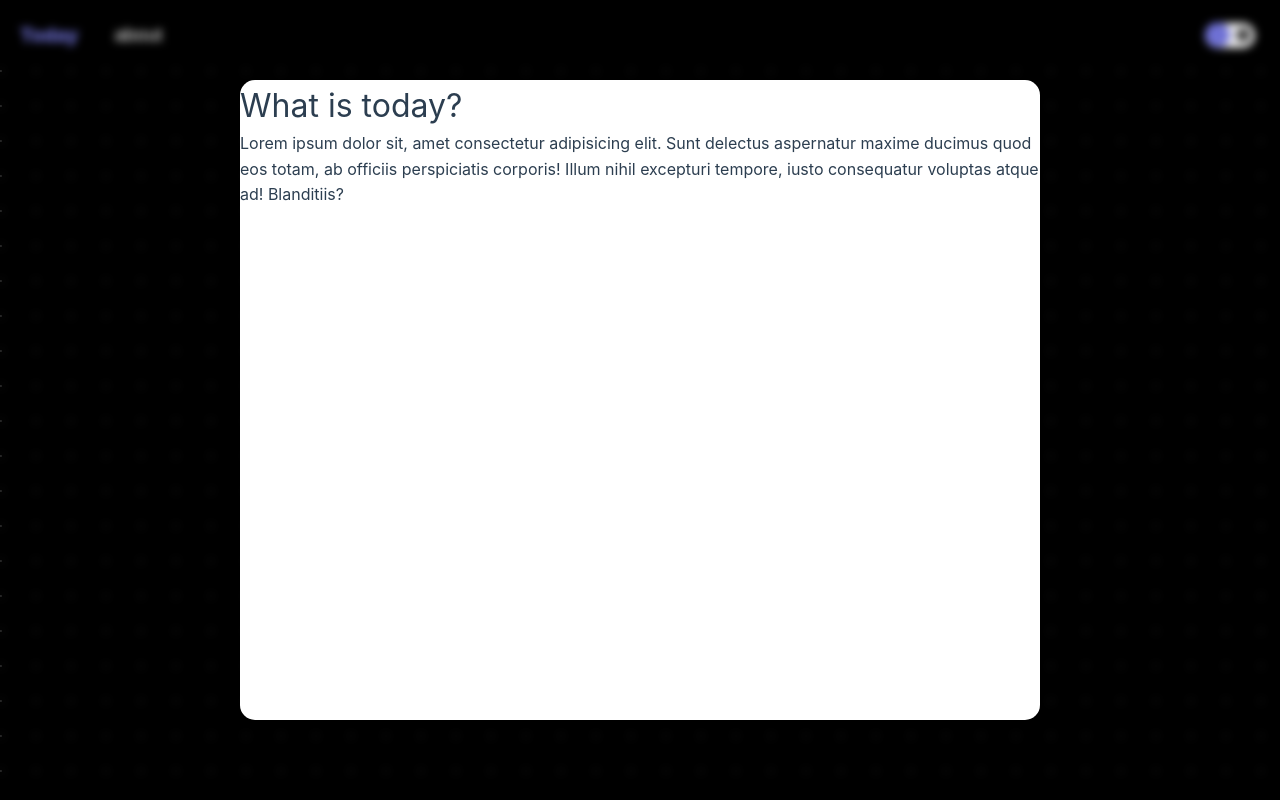
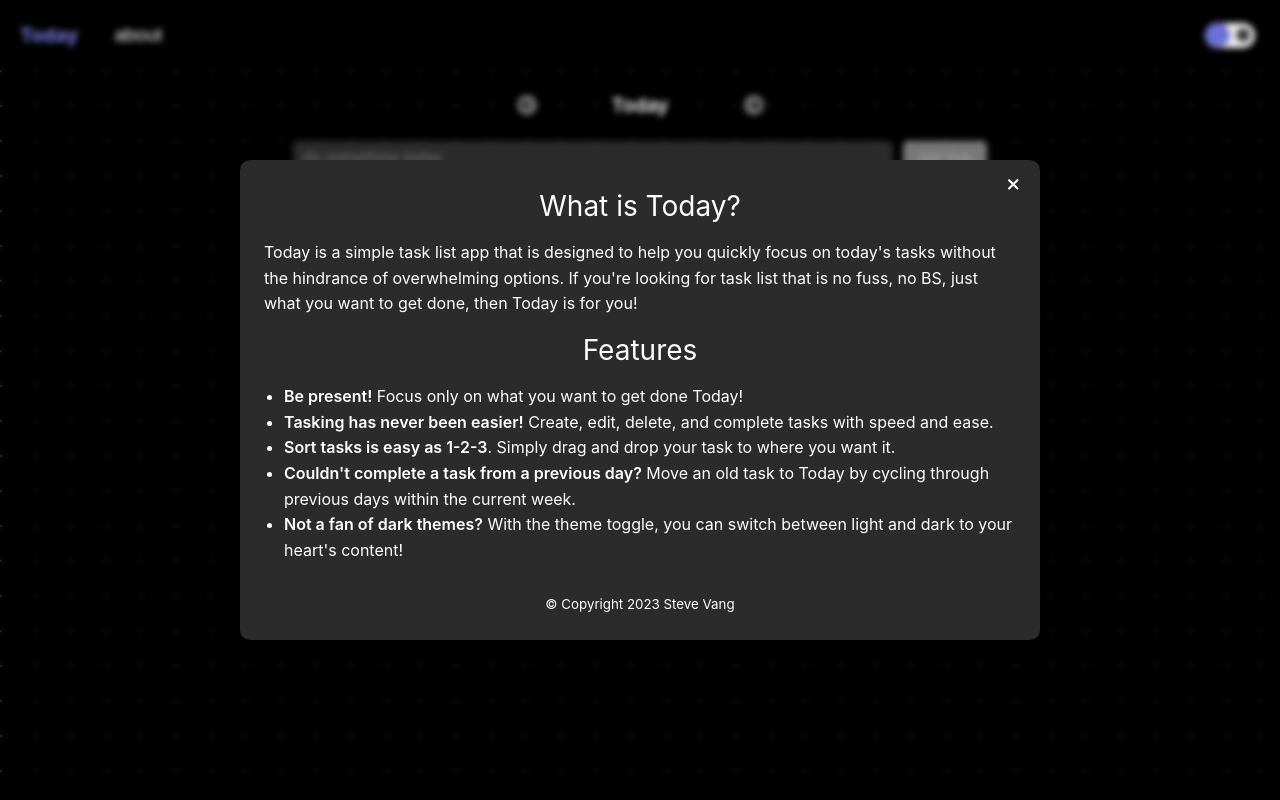
Before and after one commit to vanquiche/today-task, a Vue app: page / in a window 1280 px wide. Both pictures are taken after a click on the button "about". Built offline with nearby package versions, Linux system fonts and the light colour scheme.

Commit message:
add copy writting content

```diff
--- a/src/components/ModalDialog.vue
+++ b/src/components/ModalDialog.vue
@@ -1,12 +1,14 @@
 <script setup lang="ts">
 import { inject } from "vue";
 import type { ModalProviderType } from "@/types";
+import { darkTheme, type ThemeType } from "./themes";
 
 const modal = inject<ModalProviderType>("modal", {
   state: false,
   open: () => {},
   close: () => {},
 });
+const theme = inject<ThemeType>("theme", darkTheme);
 
 function clickModal(e: Event) {
   e.stopPropagation();
@@ -14,24 +16,69 @@ function clickModal(e: Event) {
 </script>
 
 <template>
-  <div class="overlay" @click="modal.close" v-if="modal.state">
+  <Transition>
     <div
+      id="overlay"
+      class="overlay"
+      @click="modal.close"
+      v-if="modal.state"
+      data-testid="overlay"
+    >
+      <div
+        id="modal"
         class="modal"
         @click="clickModal"
+        :style="{ backgroundColor: theme.inputBgColor, color: theme.color }"
         role="modal"
         aria-modal="true"
         aria-labelledby="modal_label"
         aria-describedby="modal_description"
+        data-testid="modal"
       >
-      <h1 id="modal_label">What is today?</h1>
-      <p id="modal_description">
-        Lorem ipsum dolor sit, amet consectetur adipisicing elit. Sunt delectus
-        aspernatur maxime ducimus quod eos totam, ab officiis perspiciatis
-        corporis! Illum nihil excepturi tempore, iusto consequatur voluptas
-        atque ad! Blanditiis?
+        <button
+          @click="() => modal.close()"
+          class="closeBtn"
+          aria-label="close modal"
+          data-testid="closeModal"
+        >
+          <font-awesome-icon class="btn" icon="fa-solid fa-xmark" size="lg" />
+        </button>
+        <h1 id="modal_label" class="title">What is Today?</h1>
+        <p id="modal_description" class="para">
+          Today is a simple task list app that is designed to help you quickly
+          focus on today's tasks without the hindrance of overwhelming options.
+          If you're looking for task list that is no fuss, no BS, just what you
+          want to get done, then Today is for you!
         </p>
+        <h2 class="title">Features</h2>
+        <ul class="list">
+          <li>
+            <b>Be present!</b> Focus only on what you want to get done Today!
+          </li>
+          <li>
+            <b>Tasking has never been easier!</b> Create, edit, delete, and
+            complete tasks with speed and ease.
+          </li>
+          <li>
+            <b>Sort tasks is easy as 1-2-3</b>. Simply drag and drop your task
+            to where you want it.
+          </li>
+          <li>
+            <b>Couldn't complete a task from a previous day?</b> Move an old
+            task to Today by cycling through previous days within the current
+            week.
+          </li>
+          <li>
+            <b>Not a fan of dark themes?</b> With the theme toggle, you can
+            switch between light and dark to your heart's content!
+          </li>
+        </ul>
+        <small
+          >&copy; Copyright {{ new Date().getFullYear() }} Steve Vang</small
+        >
       </div>
     </div>
+  </Transition>
 </template>
 
 <style scoped>
@@ -40,8 +87,7 @@ function clickModal(e: Event) {
   justify-content: center;
   align-items: center;
   z-index: 1000;
-  /* background-color: white; */
-  backdrop-filter: blur(4px);
+  backdrop-filter: blur(3px);
   position: fixed;
   top: 0;
   left: 0;
@@ -51,11 +97,49 @@ function clickModal(e: Event) {
   bottom: 100%;
 }
 .modal {
-  width: 80%;
-  height: 80%;
+  width: 90%;
+  height: fit-content;
   max-width: 800px;
-  max-height: 700px;
+  max-height: 90%;
   background-color: white;
-  border-radius: 15px;
+  border-radius: 10px;
+  padding: 1.5rem;
+  display: flex;
+  flex-direction: column;
+  align-items: center;
+  gap: 0.7rem;
+  overflow-y: scroll;
+}
+
+.list {
+  padding-left: 20px;
+  margin-bottom: 20px;
+}
+.para {
+  /* text-align: center; */
+}
+.title {
+  font-size: 1.75rem;
+}
+
+.closeBtn {
+  position: absolute;
+  top: 15px;
+  right: 15px;
+}
+
+b {
+  font-weight: 600;
+}
+
+.v-enter-active,
+.v-leave-active {
+  transition: all 300ms ease;
+}
+
+.v-enter-from,
+.v-leave-to {
+  transform: translateY(100%);
+  opacity: 0;
 }
 </style>
```
Lines whose indentation alone changed are shown as unchanged.
